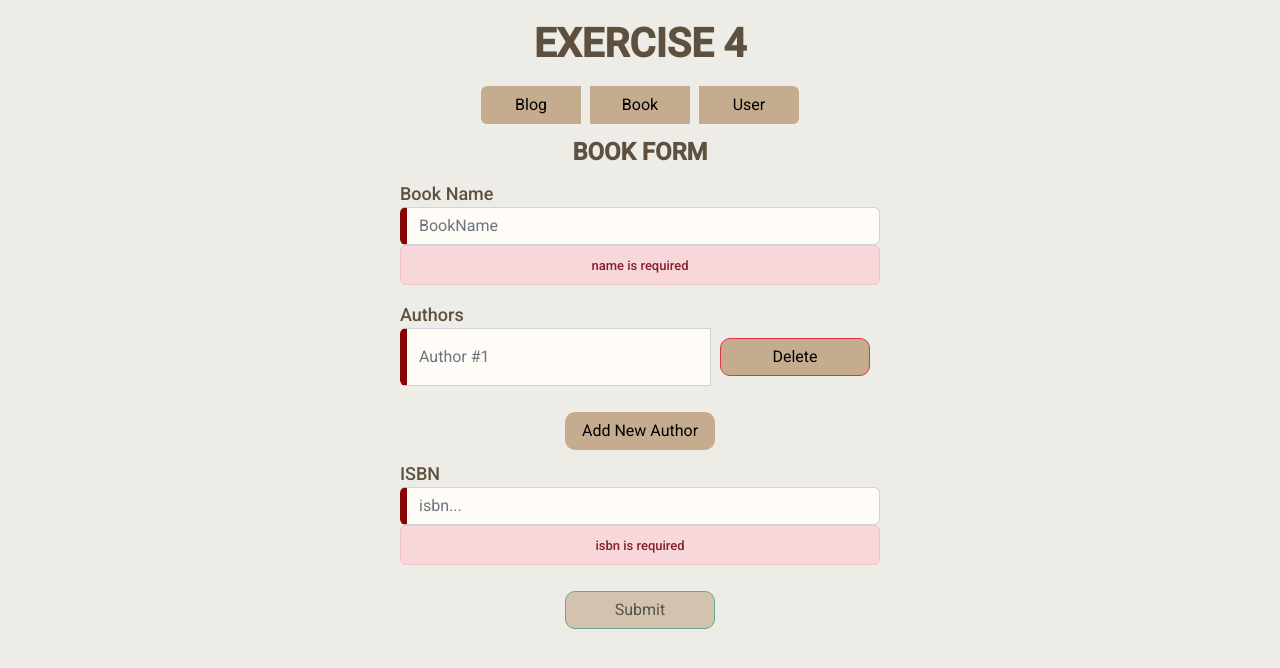
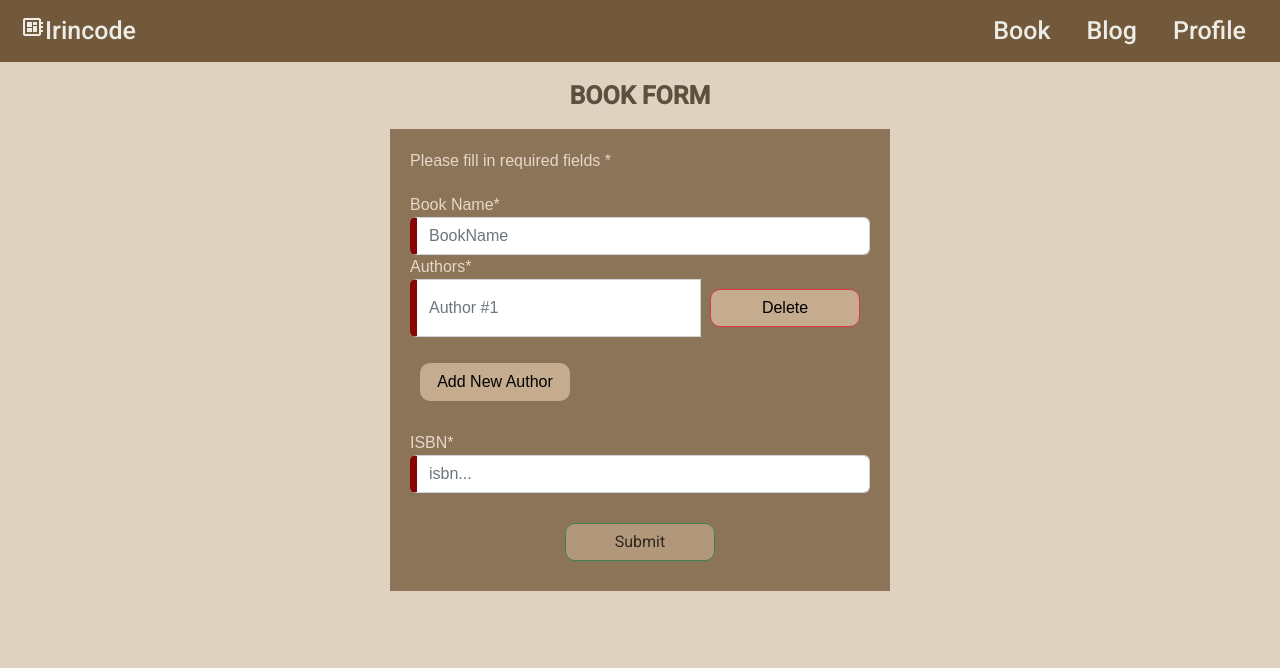
Before and after one commit to johnicute5/exercise5, an Angular app: page /book/addform in a window 1280 px wide. Shown: the top 668 px of the page. Built offline with nearby package versions, Linux system fonts and the light colour scheme.

Commit message:
ugHLYmaterial

```diff
--- a/src/app/app.component.html
+++ b/src/app/app.component.html
@@ -1,7 +1,2 @@
-<header>
-  <h1>
-    <b>{{ title }}</b>
-  </h1>
-</header>
 <app-header></app-header>
 <router-outlet></router-outlet>
--- a/src/app/modules/book/pages/book-form/book-form.component.html
+++ b/src/app/modules/book/pages/book-form/book-form.component.html
@@ -1,35 +1,69 @@
-<div class="header"><b>{{title.toUpperCase()}}</b> </div>
+<div class="header">
+  <b>{{ title.toUpperCase() }}</b>
+</div>
 <div class="center">
   <form [formGroup]="bookForm">
+    <div [hidden]="bookForm.valid" class="form-group">
+      Please fill in required fields *
+    </div>
     <div class="form-group">
-    <label for="name">Book Name</label>
-    <input  formControlName="name" placeholder="BookName" type="text" id="name" class="form-control" required>
-    <div *ngIf="name?.errors?.['minlength']" class="alert alert-danger">Minimum Length: 2</div>
-    <div *ngIf="name?.errors?.['required']" class="alert alert-danger">name is required</div>
-    <label for="addNewAuthor" >Authors</label>
-    <br/>
+      <label for="name">Book Name*</label>
+      <input
+        formControlName="name"
+        placeholder="BookName"
+        type="text"
+        id="name"
+        class="form-control"
+        required
+      />
+      <label for="addNewAuthor">Authors*</label>
+      <br />
       <div class="center2">
         <ng-container formArrayName="addNewAuthor">
-      <div *ngFor="let _ of ff.controls; index as i" class="input-group mb-3">
-        <input [formControlName]="i" class="form-control" placeholder= "Author #{{i+1}}"  required>
+          <div
+            *ngFor="let _ of ff.controls; index as i"
+            class="input-group mb-3"
+          >
+            <input
+              [formControlName]="i"
+              class="form-control"
+              placeholder="Author #{{ i + 1 }}"
+              required
+            />
             <div>
-        <button type="button" class="btn btn-danger" (click)="deleteAuthor(i)">Delete</button>
+              <button
+                type="button"
+                class="btn btn-danger"
+                (click)="deleteAuthor(i)"
+              >
+                Delete
+              </button>
             </div>
           </div>
-
-      <button class = "btn" (click)="addAuthor()">Add New Author</button>
-
+          <button class="btn" (click)="addAuthor()">Add New Author</button>
         </ng-container>
       </div>
     </div>
     <div class="form-group">
-    <label for="isbn">ISBN</label>
-    <input formControlName="isbn" placeholder="isbn..." type="text" id="isbn" class="form-control" required>
-    <div *ngIf="isbn?.errors?.['minlength']" class="alert alert-danger">Minimum Length: 2</div>
-    <div *ngIf="isbn?.errors?.['required']" class="alert alert-danger">isbn is required</div>
+      <label for="isbn">ISBN*</label>
+      <input
+        formControlName="isbn"
+        placeholder="isbn..."
+        type="text"
+        id="isbn"
+        class="form-control"
+        required
+      />
     </div>
-<div class="center2">
-  <button type="submit" (click)="submitBook()"  [disabled]="bookForm.invalid" class="btn btn-success">Submit</button>
+    <div class="form-btn">
+      <button
+        type="submit"
+        (click)="submitBook()"
+        [disabled]="bookForm.invalid"
+        class="btn btn-success"
+      >
+        Submit
+      </button>
       <!-- <button type="button"  class="btn btn-info" (click)="reset()">Reset</button>
   <button type="button"  class="btn btn-info" (click)="markNickName()">Reset Nickname</button> -->
     </div>
--- a/src/app/modules/book/pages/book-form/book-form.component.scss
+++ b/src/app/modules/book/pages/book-form/book-form.component.scss
@@ -1,57 +1,47 @@
-.center{
-  text-align: left;
-  margin: 0 auto 0 auto;
-  font-size: 18px;
-  font-weight: 500;
-  max-width: 500px;
-  padding: 10px;
-  color: #5e503f;
-}
-.center2{
+
+
+.btn{
   text-align: center;
+    color: black;
+    margin: 10px;
+    background-color: #c6ac8f;
+    width: 150px;
+    border-radius:10px;
+  }
 
-}
-
-.form-control{
-background-color: #fffbf6;
-}
-.header{
-  text-align: center;
-}
-b{
-  padding: 15px;
-  height: auto;
-  width: auto;
-  font-size: x-large;
-  font-weight: bold;
-  text-transform: uppercase;
-  color: #5e503f;
-}
-.btn{
-  color: black;
-  margin: 10px;
-  height: auto;
-  background-color: #c6ac8f;
-  width: 150px;
-  border-radius:10px;
-
-}
-.btn:hover{
-color:white;
-}
-p{
-  text-align: left;
-}
-.alert{
-  height:40px;
-  font-size: small;
-  text-align: center;
-  padding: 10px;
-}
 .ng-valid[required], .ng-valid.required {
-  border-left: 7px solid rgb(5, 105, 5);
+  border-left: 7px solid  rgb(8, 84, 8);
 }
 
 .ng-invalid[required], .ng-invalid.required {
   border-left: 7px solid rgb(135, 4, 4);
 }
+
+.header {
+  color: #5e503f;
+  font-size: 25px;
+  font-weight: 800;
+  margin: 15px auto 15px auto;
+  text-align: center;
+  text-transform: uppercase;
+}
+
+.center{
+  background-color: #8c7458;
+  margin: 10px auto 10px auto;
+  max-width: 500px;
+  padding: 10px;
+}
+
+.form-group{
+  color: #e5d8c9;
+  text-align: left;
+  font-family: 'Raleway', sans-serif;
+  font-size: medium;
+  padding: 10px;
+}
+.form-btn{
+  text-align: center;
+  padding: 10px;
+
+}
--- a/src/app/shared/components/header/header.component.html
+++ b/src/app/shared/components/header/header.component.html
@@ -1,7 +1,7 @@
-<div class="centerdiv">
-  <div class="btn-group btn-group-md">
-    <button class="btn" routerLink="/blog">Blog</button>
-    <button class="btn" routerLink="/book">Book</button>
-    <button class="btn" routerLink="/profile">User</button>
-  </div>
-</div>
+<mat-toolbar class="fixed">
+  <span><mat-icon>developer_board</mat-icon>{{Title}}</span>
+  <div class="spacer"></div>
+  <a class="btn" routerLink="book">Book</a>
+  <a class="btn" routerLink="blog">Blog</a>
+  <a class="btn" routerLink="profile">Profile</a>
+</mat-toolbar>
--- a/src/app/shared/components/header/header.component.scss
+++ b/src/app/shared/components/header/header.component.scss
@@ -6,7 +6,21 @@ button {
   border-radius: inherit;
   height: auto;
 }
-
-.centerdiv {
-  text-align: center;
+.spacer{
+  flex: 1 1 auto;
 }
+a{
+  color: rgb(238, 236, 231);
+  font-size:25px;
+  margin: 5px;
+  font-weight: 500;
+}
+span{
+  color: rgb(238, 236, 231);
+  font-size:25px;
+  margin: 5px;
+  font-weight: 500;
+}
+.fixed{
+  background-color: #72593b;
+}
--- a/src/app/shared/components/header/header.component.ts
+++ b/src/app/shared/components/header/header.component.ts
@@ -6,7 +6,7 @@ import { Component, OnInit } from '@angular/core';
   styleUrls: ['./header.component.scss']
 })
 export class HeaderComponent implements OnInit {
-
+  Title = "Irincode"
   constructor() { }
 
   ngOnInit(): void {
--- a/src/app/user/pages/profile/profile.component.html
+++ b/src/app/user/pages/profile/profile.component.html
@@ -2,37 +2,55 @@
 
 <div class="center">
   <form [formGroup]="profile" (ngSubmit)="submitProfile()">
-        <div class="alert alert-danger">
-            Please fill in required fields.
+    <div [hidden]="profile.valid" class="form-group">
+      Please fill in required fields *
     </div>
     <div class="form-group">
-            <label for="email"></label>
-            <input type="text" id="email" formControlName="email" placeholder="Email"
-                class="form-control" required email>
+      <label for="email">Email *</label>
+      <input
+        type="text"
+        formControlName="email"
+        placeholder="Email"
+        class="form-control"
+        required
+        email
+      />
     </div>
     <div class="form-group">
-            <label for="name"></label>
-            <input  type="text" id="name" formControlName="name" placeholder="Name" class="form-control"
-                required>
+      <label for="name">Name *</label>
+      <input
+        type="text"
+        formControlName="name"
+        placeholder="Name"
+        class="form-control"
+        required
+      />
     </div>
     <div class="form-group">
-            <label for="bio"></label>
-            <textarea  rows="4" cols="50" id="bio" formControlName="bio" placeholder="Bio"
-                class="form-control"></textarea>
-        </div><br>
+      <label for="bio">Bio</label>
+      <textarea
+        rows="4"
+        cols="50"
+        formControlName="bio"
+        placeholder="Bio"
+        class="form-control"
+      ></textarea>
+    </div>
     <div class="form-group">
-            <label for="active"></label>
-            <mat-slide-toggle  id="active" formControlName="active" placeholder="Active" class="toggle" color="primary">Active
+      <label for="active">Active</label><br />
+      <mat-slide-toggle
+        formControlName="active"
+        placeholder="Active"
+        class="toggle"
+        color="primary"
+      >
       </mat-slide-toggle>
     </div>
 
-        <div class="form-group">
-            <label for="active"></label>
+    <div class="form-btn">
+      <button type="submit" [disabled]="profile.invalid" class="btn">
+        Submit
+      </button>
     </div>
-
-        <div class="form-group">
-            <button type="submit" [disabled]="profile.invalid"  class="btn">Submit</button>
-        </div>
-
   </form>
 </div>
--- a/src/app/user/pages/profile/profile.component.scss
+++ b/src/app/user/pages/profile/profile.component.scss
@@ -1,41 +1,46 @@
-.header{
-    text-align: center;
-    padding: 15px;
-    height: auto;
-    width: auto;
-    font-size: x-large;
-    font-weight: bold;
-    text-transform: uppercase;
-    color: #5e503f;
-}
-
-.center{
-    text-align: center;
-    margin: 0 auto 0 auto;
-    max-width: 500px;
-    padding: 10px;
-}
-.form-control{
-  background-color: #fffbf6;
-}
 
 
 .btn{
+  text-align: center;
     color: black;
     margin: 10px;
     background-color: #c6ac8f;
     width: 100px;
     border-radius:10px;
-
-}
-.btn:hover{
-  color:white;
-}
+  }
 
 .ng-valid[required], .ng-valid.required {
-    border-left: 7px solid rgb(8, 84, 8);
+  border-left: 7px solid  rgb(8, 84, 8);
 }
 
 .ng-invalid[required], .ng-invalid.required {
-    border-left: 7px solid rgb(135, 4, 4);
+  border-left: 7px solid rgb(135, 4, 4);
 }
+
+.header {
+  color: #5e503f;
+  font-size: 25px;
+  font-weight: 800;
+  margin: 15px auto 15px auto;
+  text-align: center;
+  text-transform: uppercase;
+}
+
+.center{
+  background-color: #8c7458;
+  margin: 10px auto 10px auto;
+  max-width: 500px;
+  padding: 10px;
+}
+
+.form-group{
+  color: #e5d8c9;
+  text-align: left;
+  font-family: 'Raleway', sans-serif;
+  font-size: medium;
+  padding: 10px;
+}
+.form-btn{
+  text-align: center;
+  padding: 10px;
+}
--- a/src/styles.scss
+++ b/src/styles.scss
@@ -1,5 +1,5 @@
 /* You can add global styles to this file, and also import other style files */
 
 html, body { height: 100%;
-background-color: rgb(238, 236, 231);}
+background-color: #e0d2c1;}
 body { margin: 0; font-family: Roboto, "Helvetica Neue", sans-serif; }
```
Lines whose indentation alone changed are shown as unchanged.
